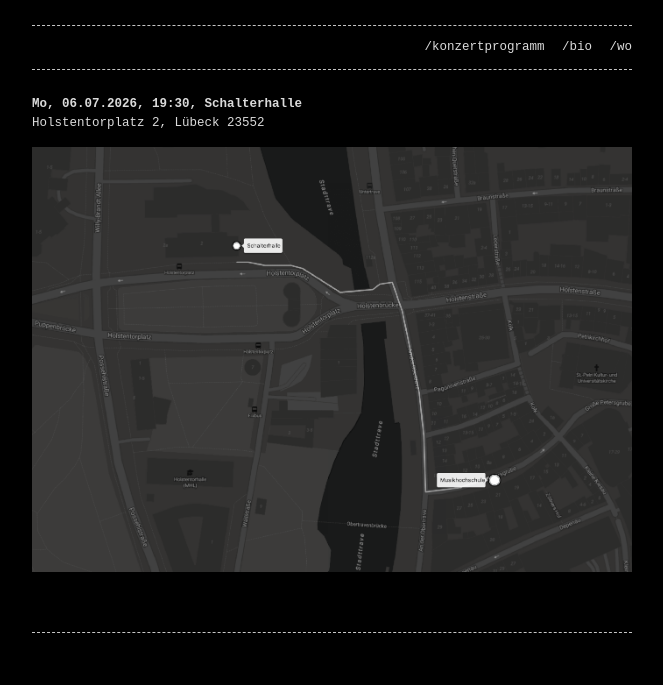
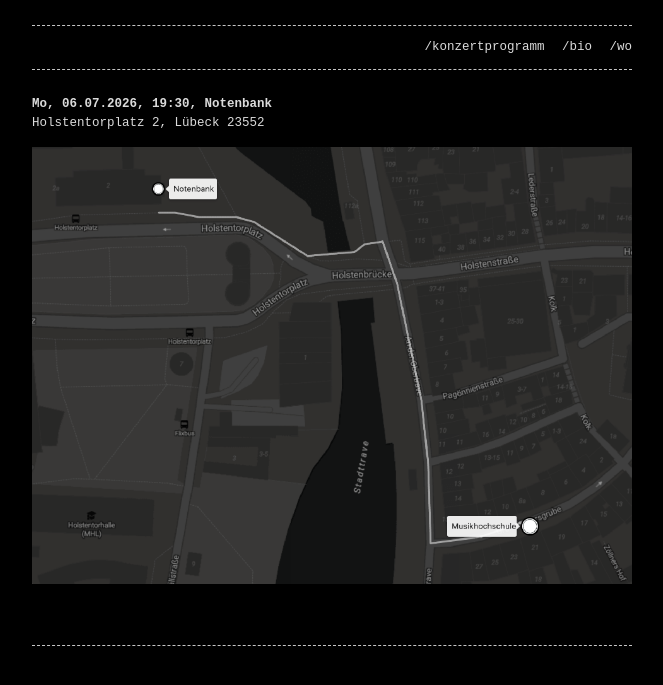
Before and after one commit to IliaViazov/mhl-abschlusskonzert, a Jekyll site: the page built from wo.md, in a window 1280 px wide. Shown: the top 685 px of the page, without its empty margins (308-971 px from the left). Built offline with Jekyll 4.4.1, drawn with Linux system fonts in a browser that asks for light colours.

Commit message:
another pic

```diff
--- a/wo.md
+++ b/wo.md
@@ -4,11 +4,11 @@ layout: home
 permalink: /wo/
 ---
 
-# Mo, 06.07.2026, 19:30, Schalterhalle
+# Mo, 06.07.2026, 19:30, Notenbank
 
 Holstentorplatz 2, Lübeck 23552
 
 
 <div class="g2-wrap">
-	<img src="{{ site.baseurl }}/g2.png" alt="g2 image" class="g2-image" />
+	<img src="{{ site.baseurl }}/g2_small.png" alt="g2 image" class="g2-image" />
 </div>
```
Also changed, not shown: g2.png, g2_small.png (added), 1 other file.
